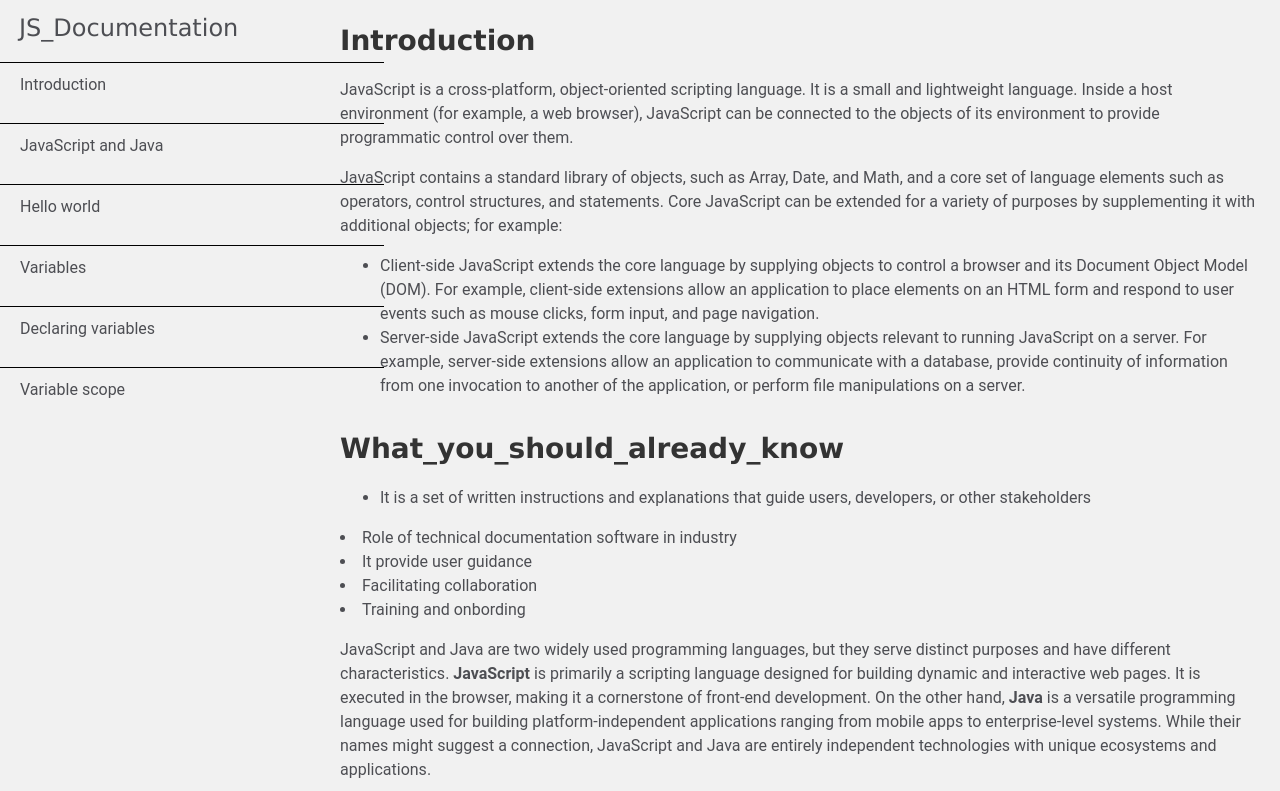
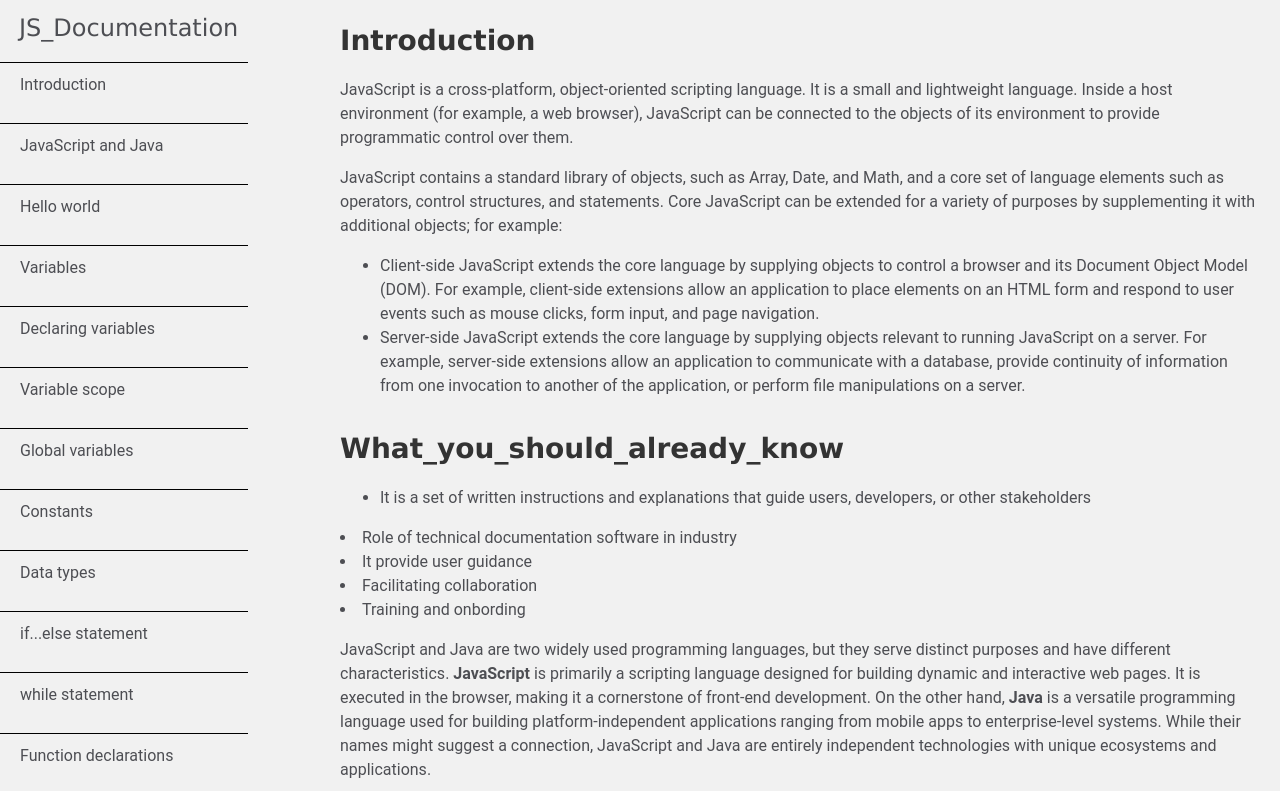
Before and after one commit to JoxY-hash/Technical-documentation, a plain HTML site: page index.html in a window 1280 px wide. Shown: the top 791 px of the page. Drawn offline with Linux system fonts and the light colour scheme; a web font is replaced by a local one.

Commit message:
by adding respoonsiveness

```diff
--- a/index.css
+++ b/index.css
@@ -86,11 +86,11 @@ code{
     padding-right: 10px;
 }
 /* Responsiveness============== */
-/* Desktop */
-@media (min-width: 992px)and (max-width:1280px){
+/* Laptops  */
+@media (min-width: 1025px) and (max-width: 1289px) {
     #navbar{
-        width: 30%;
-        height: 50%;
+        width:49%
+        height:150px
 
     }
 
```
